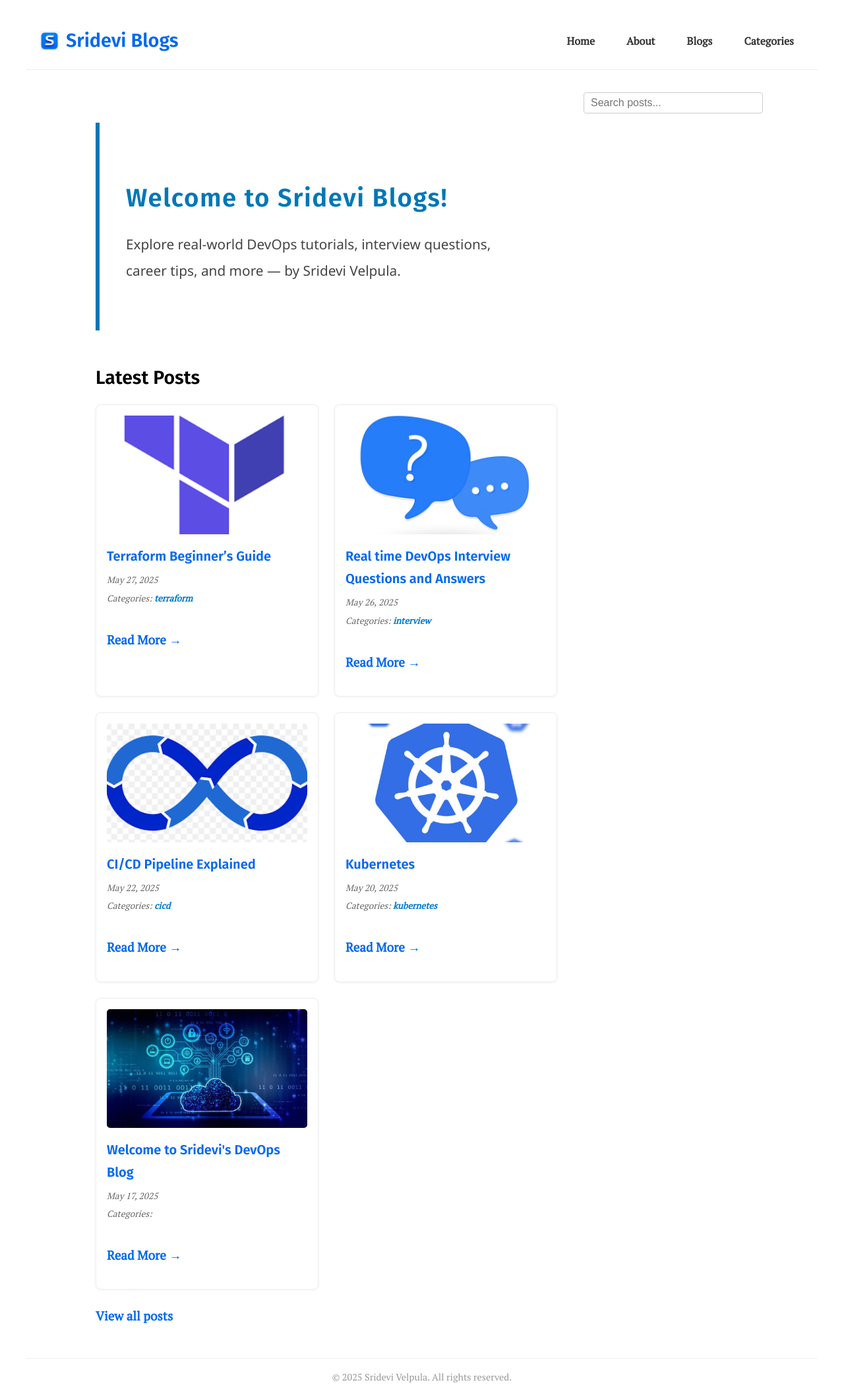
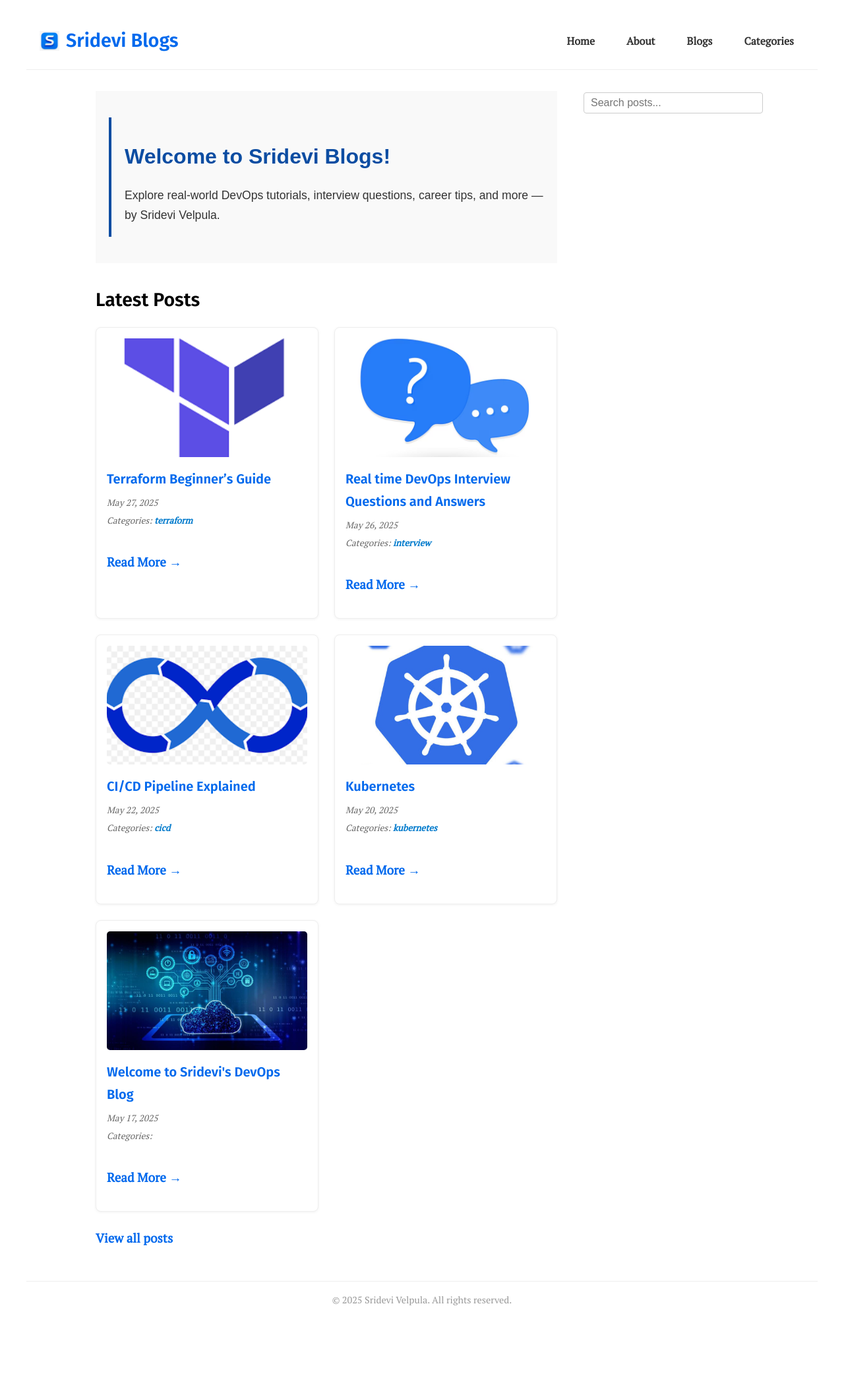
Before and after one commit to srideviblogs/srideviblogs.github.io, a Jekyll site: the page built from index.md, in a window 1280 px wide. Shown: the whole page at 66% size. Built offline with Jekyll 4.4.1, drawn with Linux system fonts in a browser that asks for light colours; after the commit the page ends 2003 px from its top, so only the background shows below that.

Commit message:
Update custom.css

```diff
--- a/assets/css/custom.css
+++ b/assets/css/custom.css
@@ -106,53 +106,32 @@ header.site-header {
 }
 
 /* welcome intro */
-
 .welcome-intro {
-  position: relative;
-  max-width: 900px;
-  margin: 3rem auto;
-  padding: 50px 40px;
-  border-left: 6px solid #0077b6;
-  color: #222222;
-  font-family: 'Segoe UI', Tahoma, Geneva, Verdana, sans-serif;
-  cursor: default;
-  background: transparent;
-  transition: box-shadow 0.3s ease, transform 0.3s ease;
+  padding: 40px 20px;
+  background-color: #f9f9f9; /* Light background to stand out */
+  display: flex;
+  justify-content: center;
 }
 
-.welcome-intro:hover {
-  box-shadow: 0 8px 30px rgba(0, 119, 182, 0.2);
-  transform: translateY(-3px);
+.welcome-content {
+  border-left: 4px solid #0c4da2; /* Accent bar in brand blue */
+  padding-left: 20px;
+  max-width: 800px;
 }
 
-@keyframes shimmer {
-  0% {
-    background-position: -300px 0;
-  }
-  100% {
-    background-position: 300px 0;
-  }
+.welcome-content h1 {
+  font-family: 'Poppins', sans-serif;
+  font-size: 2rem;
+  color: #0c4da2; /* Match your logo */
+  margin-bottom: 0.5rem;
+  font-weight: 600;
 }
 
-.welcome-intro h1 {
-  font-size: 2.4rem;
-  font-weight: 700;
-  margin-bottom: 18px;
-  background: linear-gradient(90deg, #0077b6 25%, #00aaff 50%, #0077b6 75%);
-  background-size: 600% 100%;
-  -webkit-background-clip: text;
-  -webkit-text-fill-color: transparent;
-  animation: shimmer 3s infinite linear;
-  letter-spacing: 0.04em;
-  cursor: default;
-}
-
-.welcome-intro p {
-  font-size: 1.3rem;
-  max-width: 650px;
-  margin-top: 0;
-  line-height: 1.9;
-  color: #444444;
+.welcome-content p {
+  font-family: 'Poppins', sans-serif;
+  font-size: 1.1rem;
+  line-height: 1.7;
+  color: #333; /* Dark gray for readability */
 }
 
 
```
